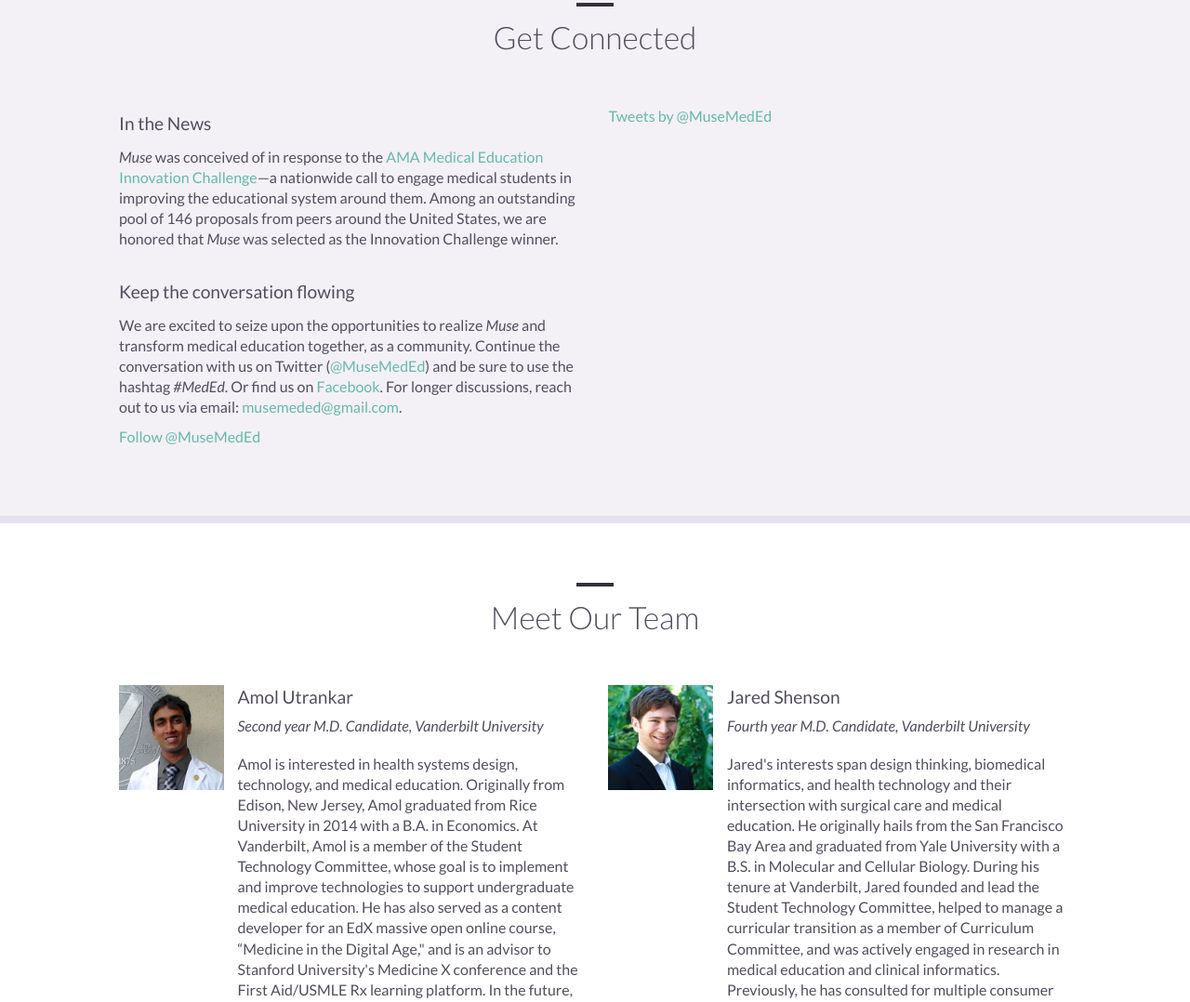
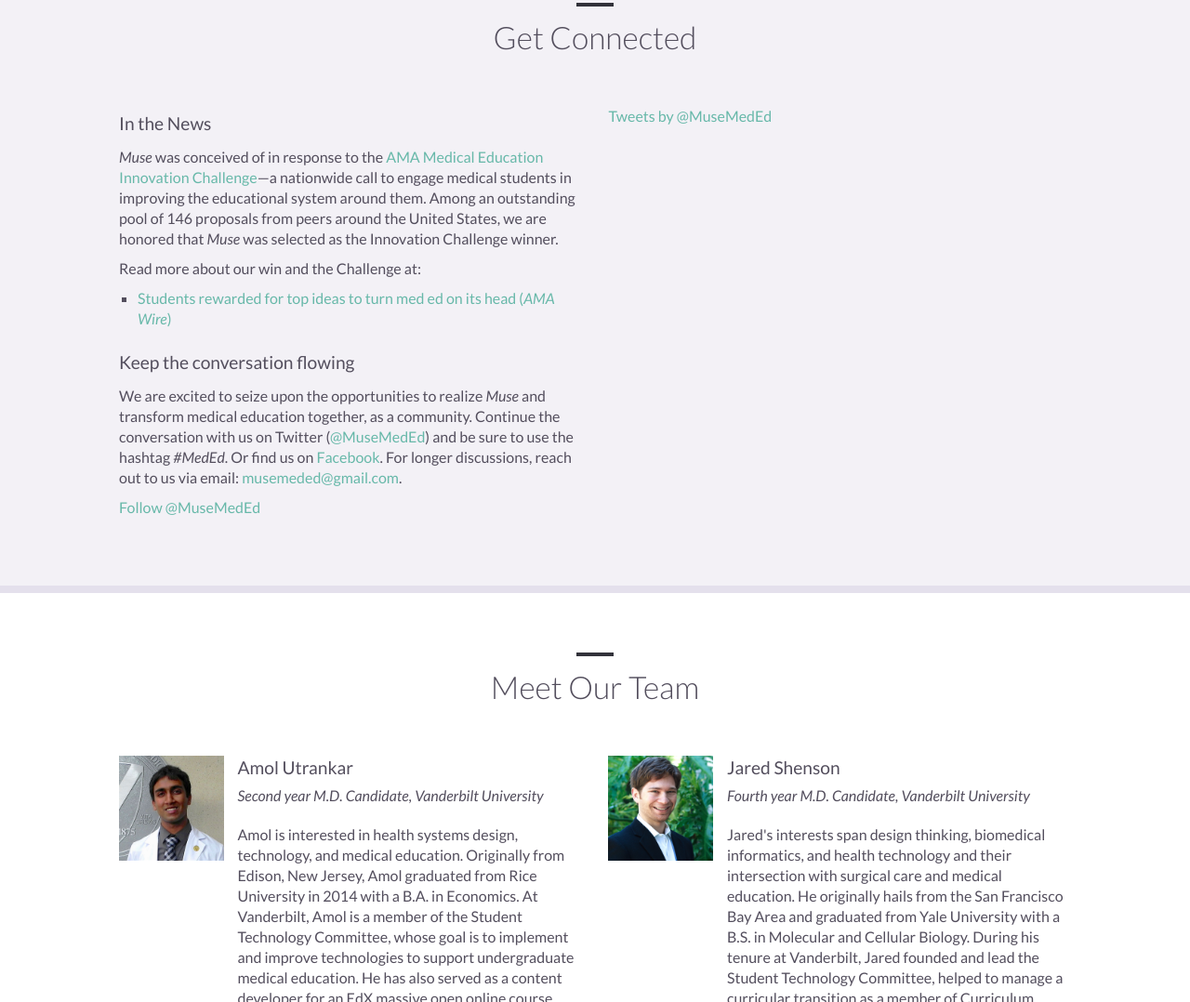
Before and after one commit to MuseMedEd/musemeded.github.com, a plain HTML site: page index.html in a window 1280 px wide. Shown: the part 1646-2724 px from the top of the page at 93% size. Drawn offline with Linux system fonts and the light colour scheme.

Commit message:
Add AMA link

```diff
--- a/index.html
+++ b/index.html
@@ -55,11 +55,11 @@
       <aside class="fluid-span-6 fluid-item clearfix social-item">
          <h3 class="social-item-head">In the News</h3>
          <p class="social-item-details"><span class="muse">Muse</span> was conceived of in response to the <a href="http://www.innovatewithama.com/">AMA Medical Education Innovation Challenge</a>&mdash;a nationwide call to engage medical students in improving the educational system around them. Among an outstanding pool of 146 proposals from peers around the United States, we are honored that <span class="muse">Muse</span> was selected as the Innovation Challenge winner.</p>
-         <!--<p class="social-item-details">Read more about our win and the Challenge at:</p>
+         <p class="social-item-details">Read more about our win and the Challenge at:</p>
          <ul class="social-item-news-list">
-            <li class="social-item-news-item"><a href="#">TEXT TEXT (AMA Wire)</a></li>
-            <li class="social-item-news-item"><a href="#">TEXT TEXT (Vanderbilt Reporter)</a></li>
-         </ul>-->
+            <li class="social-item-news-item"><a href="http://www.ama-assn.org/ama/ama-wire/post/students-selected-top-ideas-turn-med-ed-its-head">Students rewarded for top ideas to turn med ed on its head (<em>AMA Wire</em>)</a></li>
+            <!--<li class="social-item-news-item"><a href="#">TEXT TEXT (Vanderbilt Reporter)</a></li>-->
+         </ul>
          <h3 class="social-item-head">Keep the conversation flowing</h3>
          <p class="social-item-details">We are excited to seize upon the opportunities to realize <span class="muse">Muse</span> and transform medical education together, as a community. Continue the conversation with us on Twitter (<a href="https://twitter.com/MuseMedEd">@MuseMedEd</a>) and be sure to use the hashtag <em>#MedEd</em>. Or find us on <a href="https://www.facebook.com/MuseMedEdu/">Facebook</a>. For longer discussions, reach out to us via email: <a href="mailto:musemeded@gmail.com">musemeded@gmail.com</a>.</p>
          <p class="social-item-details">
```
